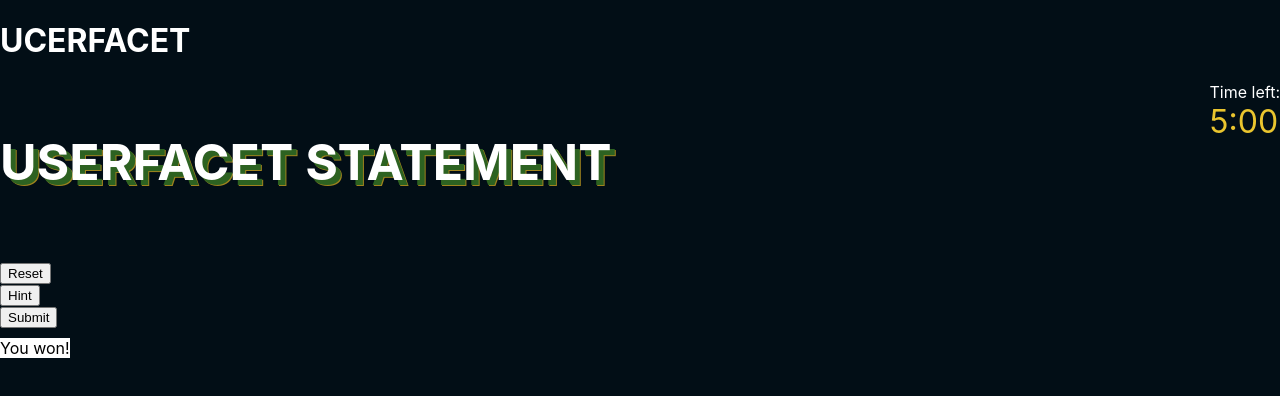
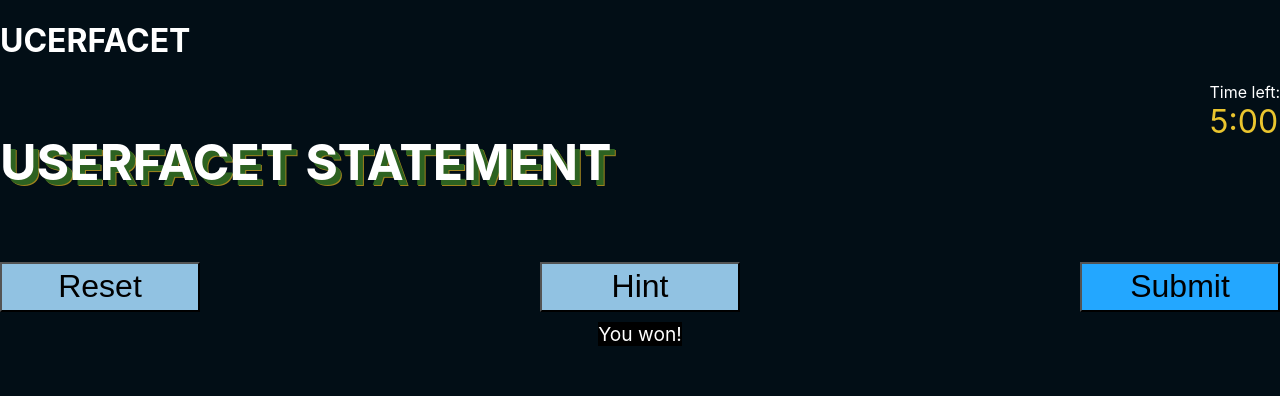
Before and after one commit to YashSingh08/UcerfacetFullStackDevelopmentAssessment, a React (Create React App) app in the folder frontend/: page /dashboard in a window 1280 px wide. Shown: the top 396 px of the page. Built offline with nearby package versions, Linux system fonts and the light colour scheme; no server answers.

Commit message:
updating files for better css

```diff
--- a/frontend/src/components/Dashboard.css
+++ b/frontend/src/components/Dashboard.css
@@ -1,7 +1,3 @@
-/* Dashboard.css */
-
-/* Overall styles for the dashboard container */
-
 /* Header styles */
 .header{
     text-transform: uppercase;
@@ -31,69 +27,92 @@
     font-size: xx-large;
     color: #eac52e;
 }
-.reset_button{
-    margin-top: 10px;
-}
+
 .message{
     margin-top: 10px;
     background-color: white;
     width: fit-content;
 }
 
-/* Grid cell styles */
 .grid {
     display: grid;
     grid-template-columns: repeat(15, 1fr);
-    /* Adjust the number of columns as needed */
     gap: 5px;
-    /* Adjust the gap size between cells */
     margin-top: 10px;
 }
 
 .grid-cell {
-    width: 40px;
-    /* Adjust cell width */
-    height: 40px;
-    /* Adjust cell height */
+    width: 50px;
+    height: 50px;
     display: flex;
     align-items: center;
     justify-content: center;
     font-size: 20px;
     text-transform: uppercase;
-    /* Adjust font size */
     background-color: #fff;
-    /* Background color for editable cells */
     border: 1px;
     border-radius: 20%;
-    /* Cell border */
     cursor: text;
     user-select: none;
-    /* Disable text selection for non-editable cells */
     position: relative;
 }
 
-/* Styles for prefilled cells */
 .grid-cell.prefilled {
     background-color: #fff;
     color: #000;
 }
 
-/* Styles for empty non-editable cells (whitespace) */
-.empty-non-editable {
-    background-color: red;
-    /* Gray background color for empty cells */
-    cursor: default;
-}
-
-/* Styles for the prefilled letter in prefilled cells */
 .prefilled-letter {
     color: #000;
-    /* Black text color for prefilled letters */
     position: absolute;
     top: 50%;
     left: 50%;
     transform: translate(-50%, -50%);
 }
 .message{
-    color: black;
+    color: white;
+    background-color: #000;
+    font-size: larger;
 }
+
+.buttons{
+    display: flex;
+    justify-content: space-between;
+}
+.reset_button {
+    margin-top: 10px;
+    width: fit-content;
+}
+.reset_button button {
+    width: 200px;
+        height: 50px;
+        background-color: #91c2e2;
+        font-size: xx-large;
+        font-weight: 500;
+}
+.hint_button{
+    margin-top: 10px;
+    width: fit-content;
+}
+.hint_button button{
+    width: 200px;
+    height: 50px;
+    background-color: #91c2e2;
+    font-size: xx-large;
+    font-weight:500 ;
+}
+.submit_button{
+    margin-top: 10px;
+        width: fit-content;
+}
+.submit_button button{
+    width: 200px;
+        height: 50px;
+        background-color: #23a7ff;
+        font-size: xx-large;
+        font-weight: 500;
+}
+.message_container{
+    display: flex;
+    justify-content: center;
+}
--- a/frontend/src/components/Dashboard.js
+++ b/frontend/src/components/Dashboard.js
@@ -1,13 +1,13 @@
 import React, { useEffect, useState, useRef } from 'react';
-import './Dashboard.css'; // You can create a CSS file for styling
-import axios from 'axios'; // Import Axios for making HTTP requests
+import './Dashboard.css';
+import axios from 'axios';
 
 function Dashboard() {
   const [message, setMessage] = useState('');
   const [editableCells, setEditableCells] = useState([]);
   const [messageText, setMessageText] = useState('');
-  const [timer, setTimer] = useState(300); // 300 seconds (5 minutes)
-  const cellRefs = useRef([]); // To store references to all cells
+  const [timer, setTimer] = useState(300);
+  const cellRefs = useRef([]);
 
   useEffect(() => {
     // Make a GET request to the API to fetch the message
@@ -17,8 +17,8 @@ function Dashboard() {
         setMessage(response.data.sentence);
       })
       .catch((error) => {
-        console.error('Error:', error);
-        // Handle the error (e.g., set an error state)
+        console.error('Error while fetching messaege api: ', error);
+
       });
   }, []);
 
@@ -39,37 +39,31 @@ function Dashboard() {
     } else if (messageText === 'You won!' || messageText === "You Lose") {
       clearInterval(interval);
     } else if (timer <= 300 - 180) {
-      // If the user fills cells in less than 3 minutes, set "You won!"
       setMessageText('You won!');
     } else if (timer > 300 - 180 && isBoardFilledCorrectly()) {
-      // If the user fills cells in more than 3 minutes but correctly, set "You won!"
       setMessageText('You won!');
     } else if (timer > 300 - 180) {
-      // If the user fills cells in more than 3 minutes, set "Fill the cells in less than 3 minutes to win"
       setMessageText('Fill the cells in less than 3 minutes to win');
     } else {
-      // If the board is filled but not correctly, set "Try again"
       setMessageText('Try again');
     }
 
     return () => {
-      clearInterval(interval); // Clear the interval on component unmount
+      clearInterval(interval);
     };
   }, [timer, messageText]);
 
   // Helper function to create cells
   const createEditableCells = () => {
     const cells = message.split('').map((letter, index) => {
-      // Determine if the cell should be red (for empty spaces)
-      const isRedCell = letter === ' ';
+      const isEmptyCell = letter === ' ';
 
-      // Determine if the cell should be prefilled and non-editable
       const isPrefilledCell = [
         1, 4, 6, 8, 12, 23, 28, 29, 37, 38, 41, 43, 45, 46, 48, 50,
         53, 54, 57, 58, 59, 61, 63, 64, 66, 67, 68, 70, 71, 72, 73
-      ].includes(index + 1); // Adjust for 1-indexed list
+      ].includes(index + 1);
 
-      const isWhitespaceCell = isRedCell && !isPrefilledCell;
+      const isWhitespaceCell = isEmptyCell && !isPrefilledCell;
 
       const cellRef = React.createRef();
       cellRefs.current.push(cellRef);
@@ -78,13 +72,13 @@ function Dashboard() {
         <div
           className={`grid-cell ${isWhitespaceCell ? 'red-cell' : ''}`}
           key={index}
-          contentEditable={!isWhitespaceCell && !isPrefilledCell} // Make cells editable only if not whitespace or prefilled
+          contentEditable={!isWhitespaceCell && !isPrefilledCell}
           onKeyDown={(e) => handleKeyDown(e, index, letter)}
           onBlur={() => handleBlur(index)}
           ref={cellRef}
           style={{
-            backgroundColor: isWhitespaceCell ? '#4d6c82' : '', // Set background color for whitespace cells
-            cursor: isWhitespaceCell ? 'not-allowed' : 'auto', // Disable cursor for whitespace cells
+            backgroundColor: isWhitespaceCell ? '#4d6c82' : '',
+            cursor: isWhitespaceCell ? 'not-allowed' : 'auto',
           }}
         >
           {isWhitespaceCell ? '\u00A0' /* Non-breaking space */ : isPrefilledCell ? letter : ''}
@@ -104,7 +98,7 @@ function Dashboard() {
       }
       nextIndex++;
     }
-    return -1; // No empty cell found
+    return -1;
   };
 
   // Handle keydown event to check correctness and set background color
@@ -116,7 +110,7 @@ function Dashboard() {
       if (currentCellRef) {
         const currentCell = currentCellRef.current;
         if (currentCell) {
-          currentCell.innerText = value; // Display the input on the current cell
+          currentCell.innerText = value;
           e.preventDefault();
           const isCorrect = value === expectedLetter.toUpperCase();
           currentCell.style.backgroundColor = isCorrect ? 'green' : 'red';
@@ -126,10 +120,10 @@ function Dashboard() {
           if (nextEmptyCellIndex !== -1) {
             const nextEmptyCell = cellRefs.current[nextEmptyCellIndex].current;
             if (nextEmptyCell) {
-              nextEmptyCell.focus(); // Move focus to the next empty cell
+              nextEmptyCell.focus();
             }
           } else {
-            // All cells are filled
+
             setMessageText(isBoardFilledCorrectly() ? 'You won!' : 'Try again');
           }
         }
@@ -143,7 +137,7 @@ function Dashboard() {
     if (cellRef) {
       const currentCell = cellRef.current;
       if (currentCell && !currentCell.innerText) {
-        currentCell.style.backgroundColor = ''; // Reset background color if cell is empty
+        currentCell.style.backgroundColor = '';
       }
     }
   };
@@ -167,11 +161,11 @@ function Dashboard() {
       const cell = cellRef.current;
       if (cell && cell.contentEditable === 'true') {
         cell.innerText = '';
-        cell.style.backgroundColor = ''; // Reset background color
+        cell.style.backgroundColor = '';
       }
     });
     setMessageText('');
-    setTimer(300); // Reset the timer to 5 minutes (300 seconds)
+    setTimer(300);
   };
 
   return (
@@ -194,7 +188,7 @@ function Dashboard() {
         </div>
 
         <div className="grid">{editableCells}</div>
-
+        <div className="buttons">
             <div className="reset_button">
             <button onClick={resetCells}>Reset</button>
           </div>
@@ -204,7 +198,11 @@ function Dashboard() {
           <div className="submit_button">
             <button>Submit</button>
           </div>
+        </div>
+        <div className="message_container">
           {messageText && <div className="message">{messageText}</div>}
+        </div>
+
       </div>
     </div>
   );
```
Also changed, not shown: 1 other file (tests, documents, lock files or other folders). Lines whose indentation alone changed are shown as unchanged.
